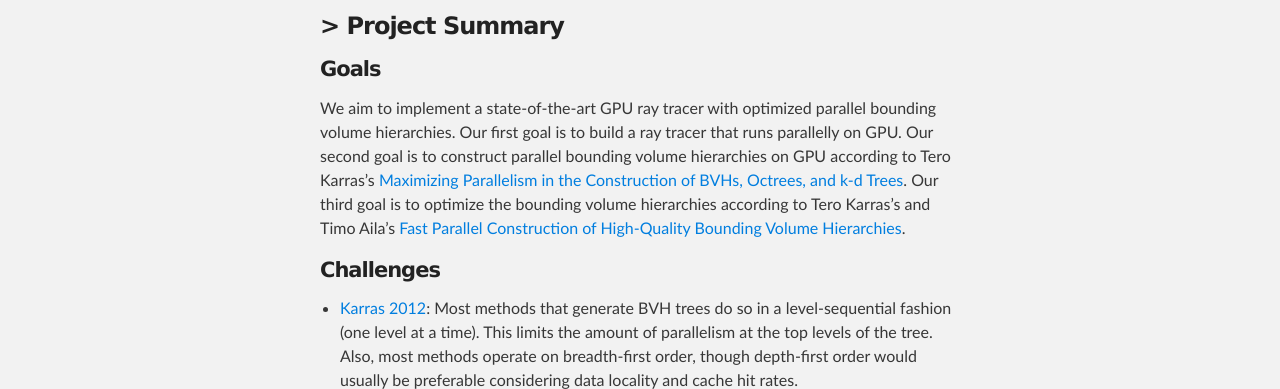
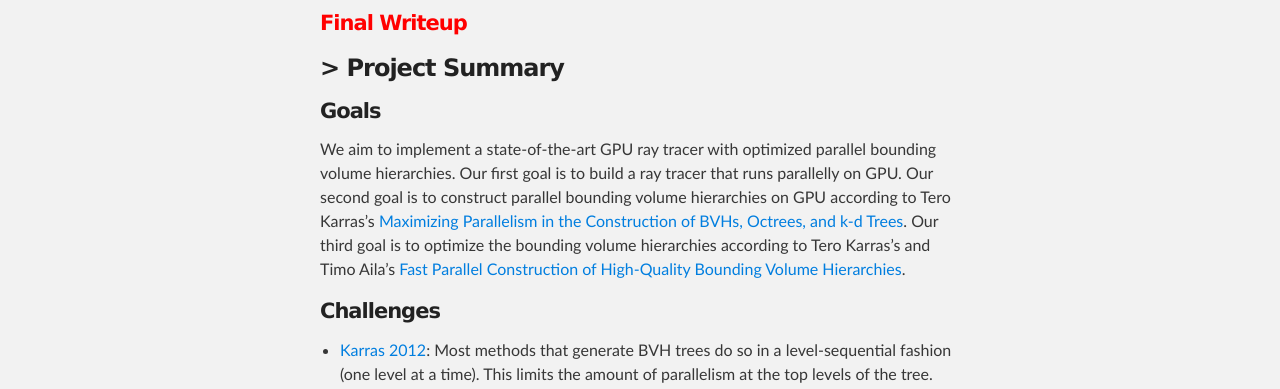
Before and after one commit to andrewwuan/15418-website, a plain HTML site: page index.html in a window 1280 px wide. Shown: the part 371-760 px from the top of the page. Drawn offline with Linux system fonts and the light colour scheme.

Commit message:
link to final writeup

```diff
--- a/index.html
+++ b/index.html
@@ -32,6 +32,7 @@
     <!-- MAIN CONTENT -->
     <div id="main_content_wrap" class="outer">
       <section id="main_content" class="inner">
+        <a href="https://docs.google.com/document/d/1lzvSTk-8OdSnRHtwZ9KcX6a_hteMn3N0lsodwfHDgUs/edit?usp=sharing"><h4 style="color: red;">Final Writeup</h4></a>
         <h3>
 <a id="welcome-to-github-pages" class="anchor" href="#welcome-to-github-pages" aria-hidden="true"><span class="octicon octicon-link"></span></a>> Project Summary</h3>
 
```
